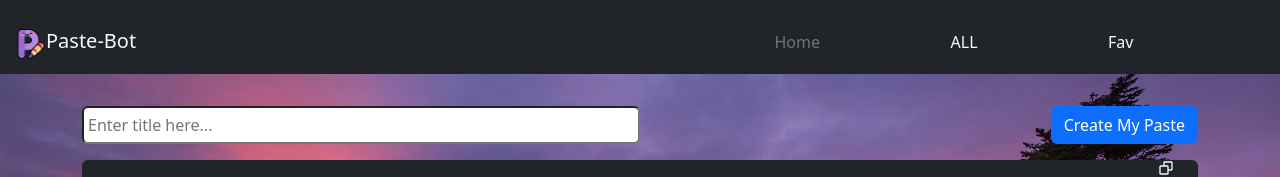
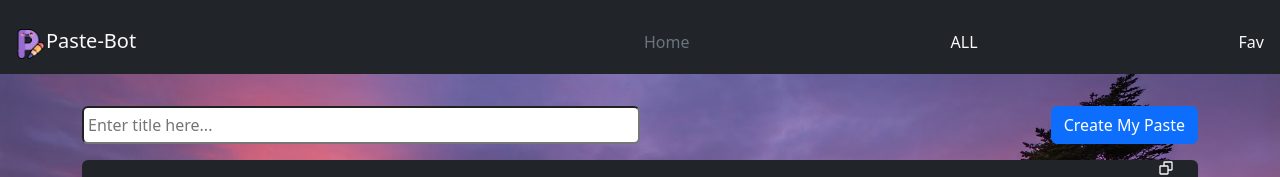
Before and after one commit to varsha-prajapat/Paste-Bot, a React (Create React App) app: page / in a window 1280 px wide. Shown: the top 177 px of the page. Built offline with nearby package versions, Linux system fonts and the light colour scheme.

Commit message:
navbar change

```diff
--- a/src/Components/Navbar.js
+++ b/src/Components/Navbar.js
@@ -14,14 +14,14 @@ const Navbars = () => {
         className="w-100 mt-0 d-flex justify-content-center bg-warning"
         bg="dark" variant="dark" expand="sm">
         <Container fluid
-          className='w-100 text-light  d-flex  mt-3 bg-dark  '>
+          className='w-100 bg-primary  text-light  d-flex  mt-3 bg-dark  '>
           <Navbar.Brand>
             <div className=' text-light d-flex ms-1 '>
               <img src={P} height={30} width={30} alt="icon" />
               <h5>Paste-Bot</h5>
             </div>
           </Navbar.Brand>
-          <Nav className="p-1 mb-2  w-50 align-self-end d-flex flex-row  justify-content-evenly">
+          <Nav className="p-1 mb-2  w-50 align-self-end d-flex flex-row  justify-content-between">
             <Nav.Item>
               <NavLink to='/'
                 className={({ isActive }) =>
```
